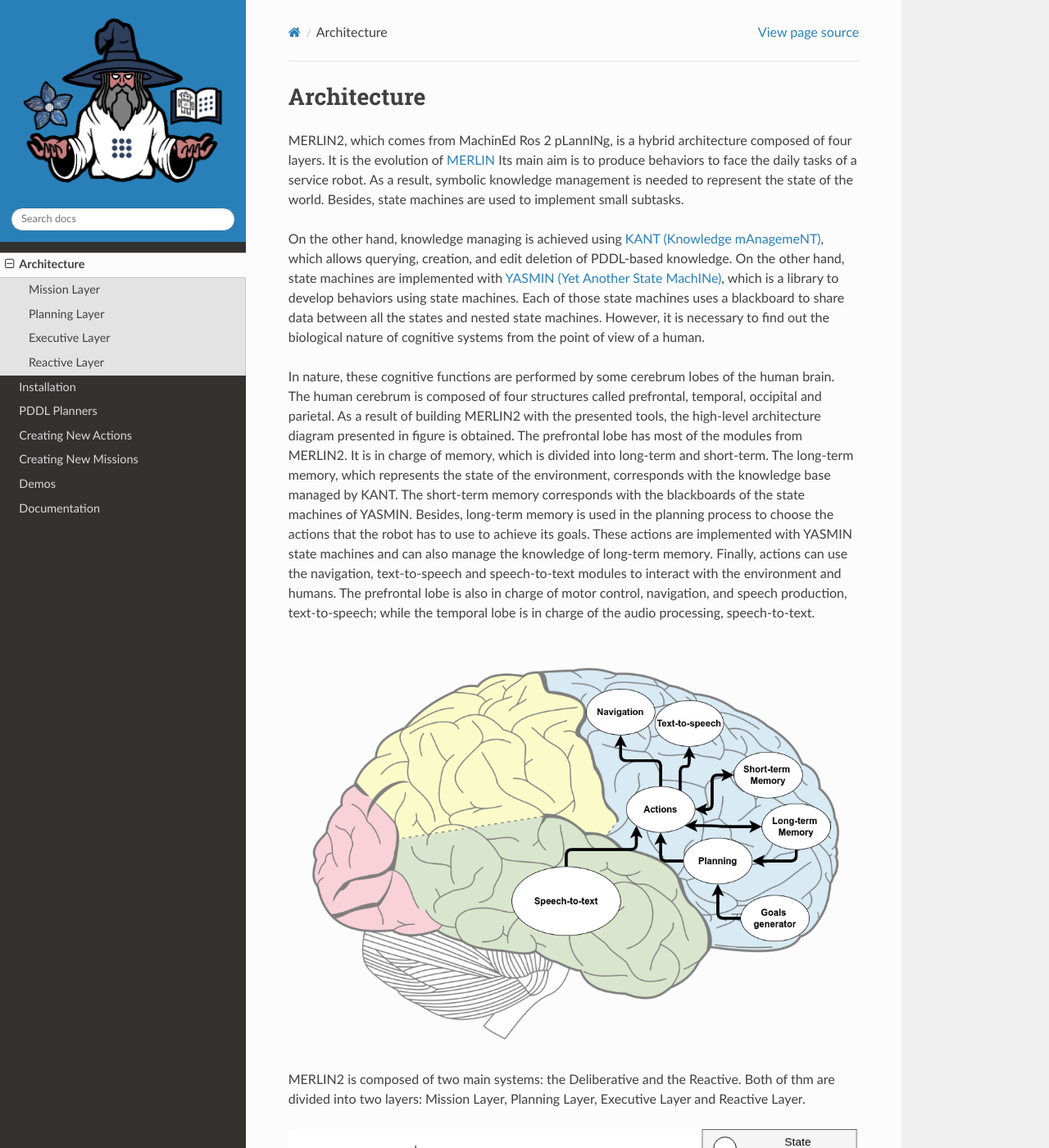
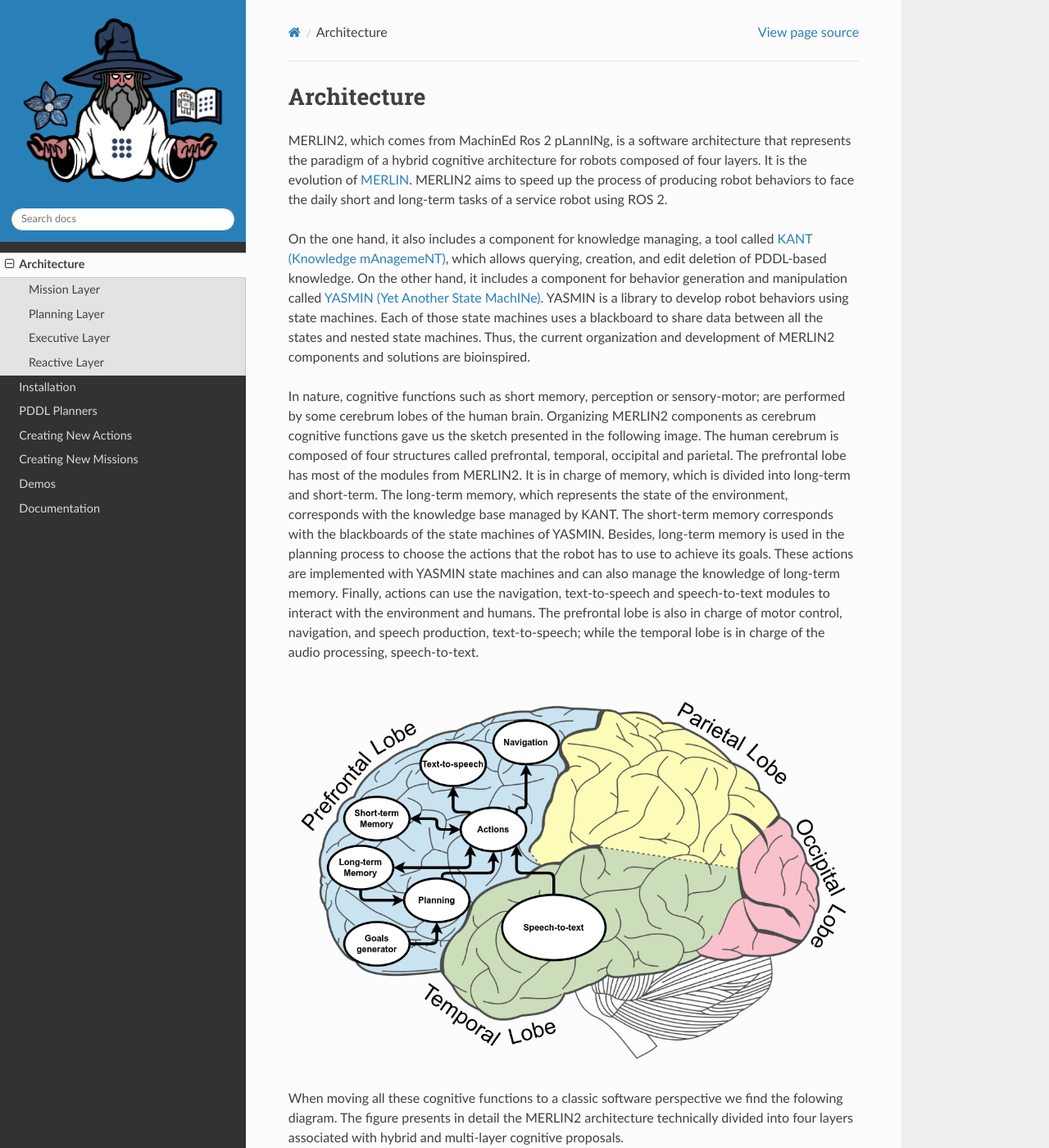
Before and after one commit to MERLIN2-ARCH/merlin2_docs, a Sphinx documentation site: the page built from source/Architecture.rst, in a window 1280 px wide and 1400 px high. Shown: the whole window at 82% size. Built offline with Sphinx 7.4.7 and the Read the Docs theme 2.0.0, drawn with Linux system fonts in a browser that asks for light colours; some of the changed text lies outside the part shown.

Commit message:
architecture docs updated

```diff
--- a/source/Architecture.rst
+++ b/source/Architecture.rst
@@ -2,46 +2,45 @@
 Architecture
 ************
 
-MERLIN2, which comes from MachinEd Ros 2 pLannINg, is a hybrid architecture
-composed of four layers. It is the evolution of `MERLIN <https://www.mdpi.com/2076-3417/10/17/5989>`_
-Its main aim is to produce behaviors to face the daily tasks of a service
-robot. As a result, symbolic knowledge management is needed to represent
-the state of the world. Besides, state machines are used to implement
-small subtasks.
+MERLIN2, which comes from MachinEd Ros 2 pLannINg, is a software architecture
+that represents the paradigm of a hybrid cognitive architecture for robots
+composed of four layers. It is the evolution of `MERLIN <https://www.mdpi.com/2076-3417/10/17/5989>`_.
+MERLIN2 aims to speed up the process of producing robot behaviors to face
+the daily short and long-term tasks of a service robot using ROS 2.
 
-On the other hand, knowledge managing is achieved using `KANT (Knowledge mAnagemeNT) <https://github.com/uleroboticsgroup/kant>`_,
-which allows querying, creation, and edit deletion of PDDL-based knowledge.
-On the other hand, state machines are implemented with `YASMIN (Yet Another State MachINe) <https://github.com/uleroboticsgroup/yasmin>`_,
-which is a library to develop behaviors using state machines. Each of those
-state machines uses a blackboard to share data between all the states and
-nested state machines. However, it is necessary to find out the biological
-nature of cognitive systems from the point of view of a human.
+On the one hand, it also includes a component for knowledge managing, a tool
+called `KANT (Knowledge mAnagemeNT) <https://github.com/uleroboticsgroup/kant>`_,
+which allows querying, creation, and edit deletion of
+PDDL-based knowledge. On the other hand, it includes a component for behavior
+generation and manipulation called `YASMIN (Yet Another State MachINe) <https://github.com/uleroboticsgroup/yasmin>`_.
+YASMIN is a library to develop robot behaviors using state machines.
+Each of those state machines uses a blackboard to share data between
+all the states and nested state machines. Thus, the current organization
+and development of MERLIN2 components and solutions are bioinspired.
 
-In nature, these cognitive functions are performed by some cerebrum lobes of
-the human brain. The human cerebrum is composed of four structures called
-prefrontal, temporal, occipital and parietal. As a result of building
-MERLIN2 with the presented tools, the high-level architecture diagram
-presented in figure is obtained. The prefrontal lobe has
-most of the modules from MERLIN2. It is in charge of memory, which is divided
-into long-term and short-term. The long-term memory, which represents the
-state of the environment, corresponds with the knowledge base managed by KANT.
-The short-term memory corresponds with the blackboards of the state machines
-of YASMIN. Besides, long-term memory is used in the planning process to choose
-the actions that the robot has to use to achieve its goals. These actions are
-implemented with YASMIN state machines and can also manage the knowledge of
-long-term memory. Finally, actions can use the navigation, text-to-speech and
-speech-to-text modules to interact with the environment and humans.
-The prefrontal lobe is also in charge of motor control, navigation, and
-speech production, text-to-speech; while the temporal lobe is in charge of
-the audio processing, speech-to-text.
+In nature, cognitive functions such as short memory, perception or sensory-motor;
+are performed by some cerebrum lobes of the human brain. Organizing MERLIN2 components
+as cerebrum cognitive functions gave us the sketch presented in the following image.
+The human cerebrum is composed of four structures called prefrontal, temporal, occipital and
+parietal. The prefrontal lobe has most of the modules from MERLIN2. It is in charge
+of memory, which is divided into long-term and short-term. The long-term memory, which
+represents the state of the environment, corresponds with the knowledge base managed by KANT.
+The short-term memory corresponds with the blackboards of the state machines of YASMIN.
+Besides, long-term memory is used in the planning process to choose the actions that the robot
+has to use to achieve its goals. These actions are implemented with YASMIN state machines and
+can also manage the knowledge of long-term memory. Finally, actions can use the navigation,
+text-to-speech and speech-to-text modules to interact with the environment and humans. The
+prefrontal lobe is also in charge of motor control, navigation, and speech production,
+text-to-speech; while the temporal lobe is in charge of the audio processing, speech-to-text.
 
 .. image:: ../images/cerebrum.png
 
 
 
-MERLIN2 is composed of two main systems: the Deliberative and the Reactive.
-Both of thm are divided into two layers: Mission Layer, Planning Layer,
-Executive Layer and Reactive Layer.
+When moving all these cognitive functions to a classic software perspective we find
+the folowing diagram. The figure presents in detail the MERLIN2 architecture technically
+divided into four layers associated with hybrid and multi-layer cognitive proposals.
+
 
 .. image:: ../images/architecture.png
 
@@ -49,47 +48,72 @@ Executive Layer and Reactive Layer.
 Mission Layer
 ============
 
+
 This layer is in charge of generating the high-level goals of the robots.
-These goals consist of facts that the robots want to be true.
-In addition, it can be used to create the initial state,
-which is composed of the initial objects and facts of the environment.
+These goals are related to robot duty, particular works that are internally
+or externally motivated, which means that are bred from the proprioceptive or
+exteroceptive stimulus (low battery status or human request).
+
+The software component at this layer sets the goals of the robot in a given
+instant. That goal starts from an initial state made of current environment
+facts and sets the facts that the robots want to be true.
+
 
 Planning Layer
 ==============
 
-This layer is in charge of generating plans to achieve high-level goals.
-It is composed of five components:
+This layer is in charge of generating plans to achieve high-level goals
+previously created. It is associated with the classic Deliberative subsystem
+and requires formal representation of the environment, plan solvers, task
+dispatcher, and execution.
 
-* **Knowledge Base**: this component is the knowledge base of KANT, which corresponds with long-term memory. It stores the knowledge of the environment. There are two types of knowledge base depending on the storage type: a ROS 2 node that stores in process memory the knowledge and a MongoDB~\cite{bradshaw2019mongodb} database, which is more persistent.
+MERLIN2 proposes a set of five components for this layer:
+
+* **Knowledge Base**: this component is the knowledge base of KANT, which
+corresponds with long-term memory. It stores the knowledge of the environment.
+There are two types of knowledge base depending on the storage type: a ROS 2
+node that stores in process memory the knowledge and a MongoDB database, which
+is more persistent.
+
 * **PDDL Generator**: this component is in charge of generating the PDDL text from the knowledge base.
-* **Planner**: this component uses the PDDL text to create plans. Several PDDL planners can be used. The available planners are POPF, SMTP, unified-planning and VHPOP.
-* **Plan Dispatcher**: this component is in charge of executing the actions of the generated plan. It also has to cancel the current action if needed.
-* **Executor**: this component is a facade between this layer and the Mission Layer. It executed its component of this layer and cancel the Plan Dispatcher.
+
+* **Planner**: this component uses the PDDL text to create plans. Several PDDL
+planners can be used. The available planners are POPF, SMTP, unified-planning
+and VHPOP.
+
+* **Plan Dispatcher**: this component is in charge of executing the actions
+of the generated plan. It also has to cancel the current action if needed.
+
+* **Executor**: this component is a facade between this layer and the
+Mission Layer. It executed its component of this layer and cancel the Plan Dispatcher.
 
 
 Executive Layer
 ===============
 
 This layer is composed of the actions that the robot can carry out.
-These actions are used to create plans. Each action has the capability
-to register automatically in the knowledge base, which means creating a
-PDDL action. Besides, these actions are implemented as YASMIN state machines.
-As has been mentioned before, the blackboard of the state machines is the
-short-term memory, that stores the initial objects needed by the PDDL
-action and the partial solution of the state machine. Besides, YASMIN has
-a viewer that can be used to monitor the actions at a high level.
-Finally, new actions can be developed so that the robot can perform other
-tasks. As a result, more complex behaviors can be implemented.
+These actions compose the plans generated by the Planning Layer.
+
+When an action is instantiated, its associated knowledge is saved in
+the knowledge base. Besides, these actions are implemented as YASMIN
+state machines. As has been mentioned before, the blackboard of the
+state machines is the short-term memory, that stores the initial objects
+needed by the PDDL action and the partial solution of the state machine.
+Besides, YASMIN has a viewer that can be used to monitor the actions at
+a high level. Finally, new actions can be developed so that the robot
+can perform other tasks. As a result, more complex behaviors can be implemented.
 
 
 Reactive Layer
 ==============
 
-This layer provide the set of software  mechanisms that provide
-bounded and specific applications that would be considered as robot skills
-such as navigation, text-to-speech or sound recognitio
-This layer is composed of the low-level systems:
+This layer provides the set of software  components that bring
+bounded and specific applications that would be considered robot skills
+such as navigation (world exploration), text-to-speech (talking) or sound recognition (listening).
 
-* Navigation: this component corresponds with `Nav2 <https://navigation.ros.org/>`_, which is the navigation system of ROS 2.
-* Speech-to-text: this component is in charge of listening for speech and converting it to text.
-* Text-to-speech: this component is in charge of producing speech from a sentence.
+This version of MERLIN2 includes three specific components that
+are suitable for validating the use of the cognitive architecture:
+
+* **Navigation**: this component corresponds with `Nav2 <https://navigation.ros.org/>`_, which is the navigation system of ROS 2.
+* **Speech-to-text**: this component is in charge of listening for speech and converting it to text.
+* **Text-to-speech**: this component is in charge of producing speech from a sentence.
```
Also changed, not shown: images/architecture.png, images/cerebrum.png.
